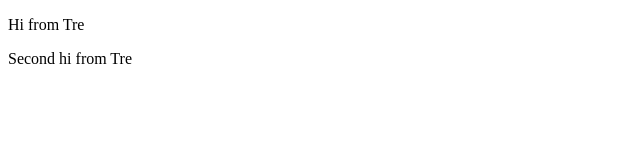
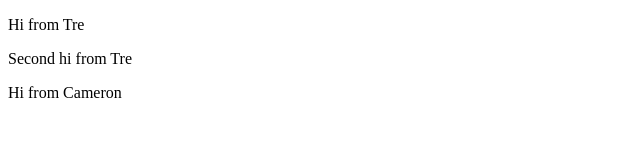
Before and after one commit to trerASC6/collabPractice, a plain HTML site: page index.html in a window 1280 px wide. Shown: the whole page, without its empty margins (0-640 px from the left). Drawn offline with Linux system fonts and the light colour scheme.

Commit message:
hi from cam

```diff
--- a/index.html
+++ b/index.html
@@ -9,5 +9,6 @@
 <body>
     <p>Hi from Tre</p>
     <p>Second hi from Tre</p>
+    <p>Hi from Cameron</p>
 </body>
 </html>
```
